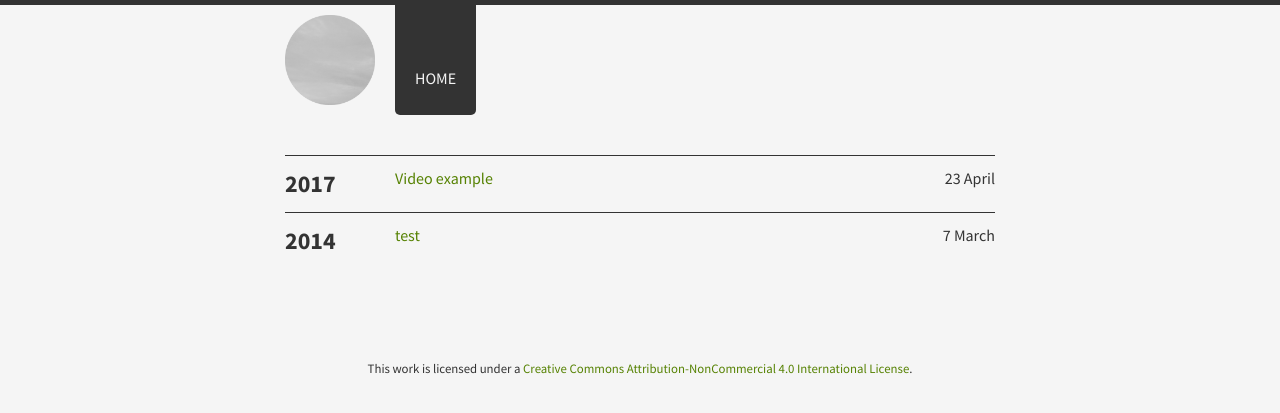
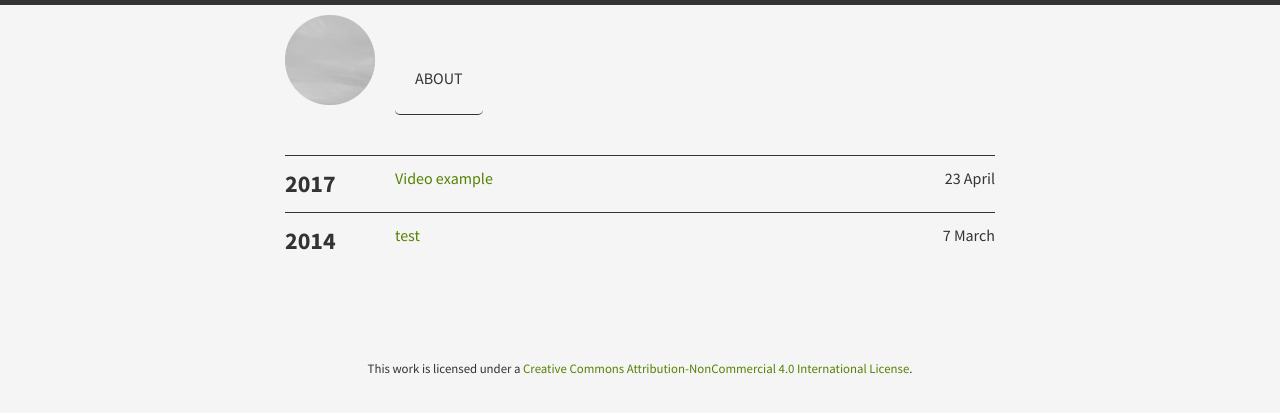
Before and after one commit to keynote-mi/keynote-mi.github.io, a Jekyll site: the page built from brume-master/index.html, in a window 1280 px wide. Shown: the top 413 px of the page. Built offline with Jekyll 4.4.1, drawn with Linux system fonts in a browser that asks for light colours.

Commit message:
Update links.yml

```diff
--- a/brume-master/_data/links.yml
+++ b/brume-master/_data/links.yml
@@ -1,2 +1,3 @@
 - url: /
   title: Home
+  title: About
```
